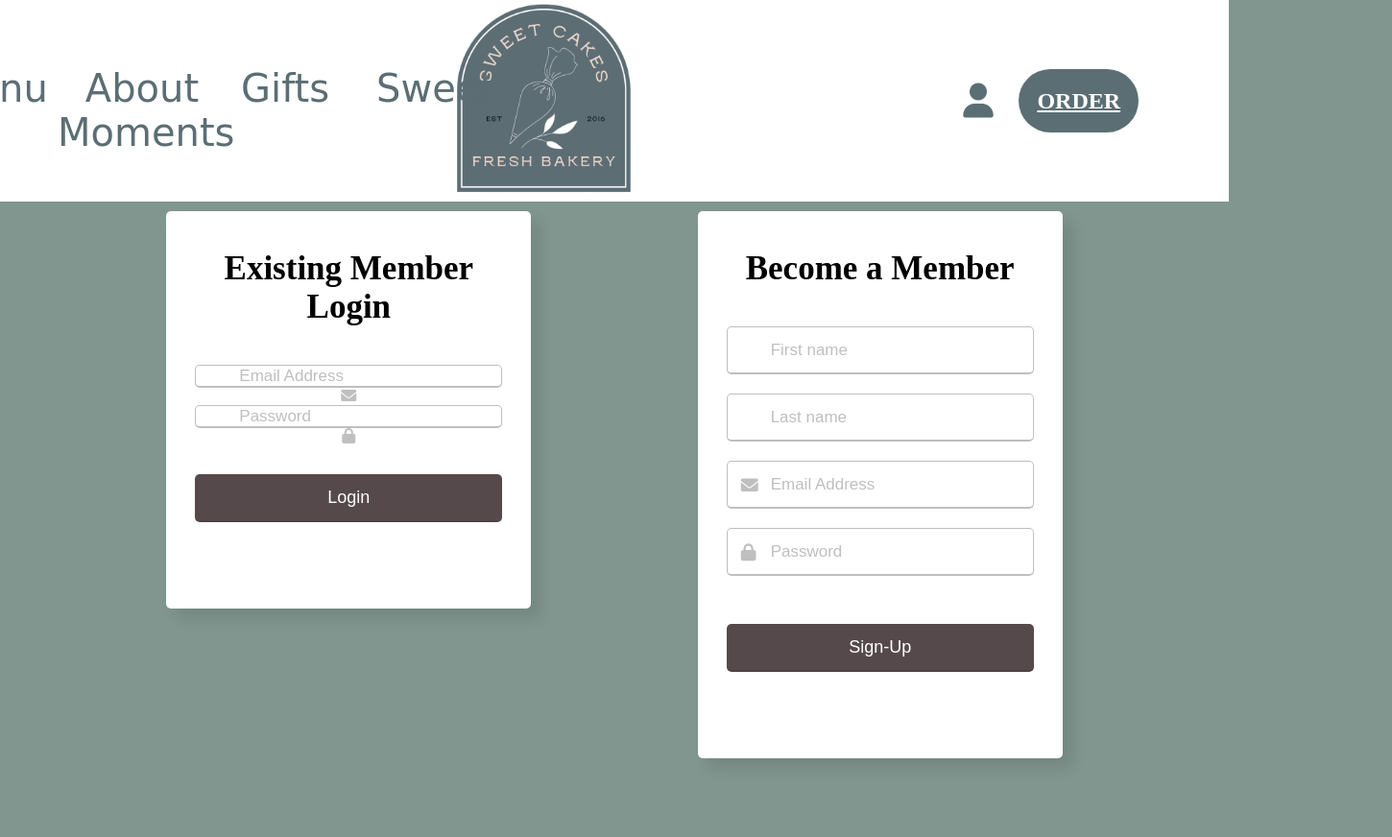
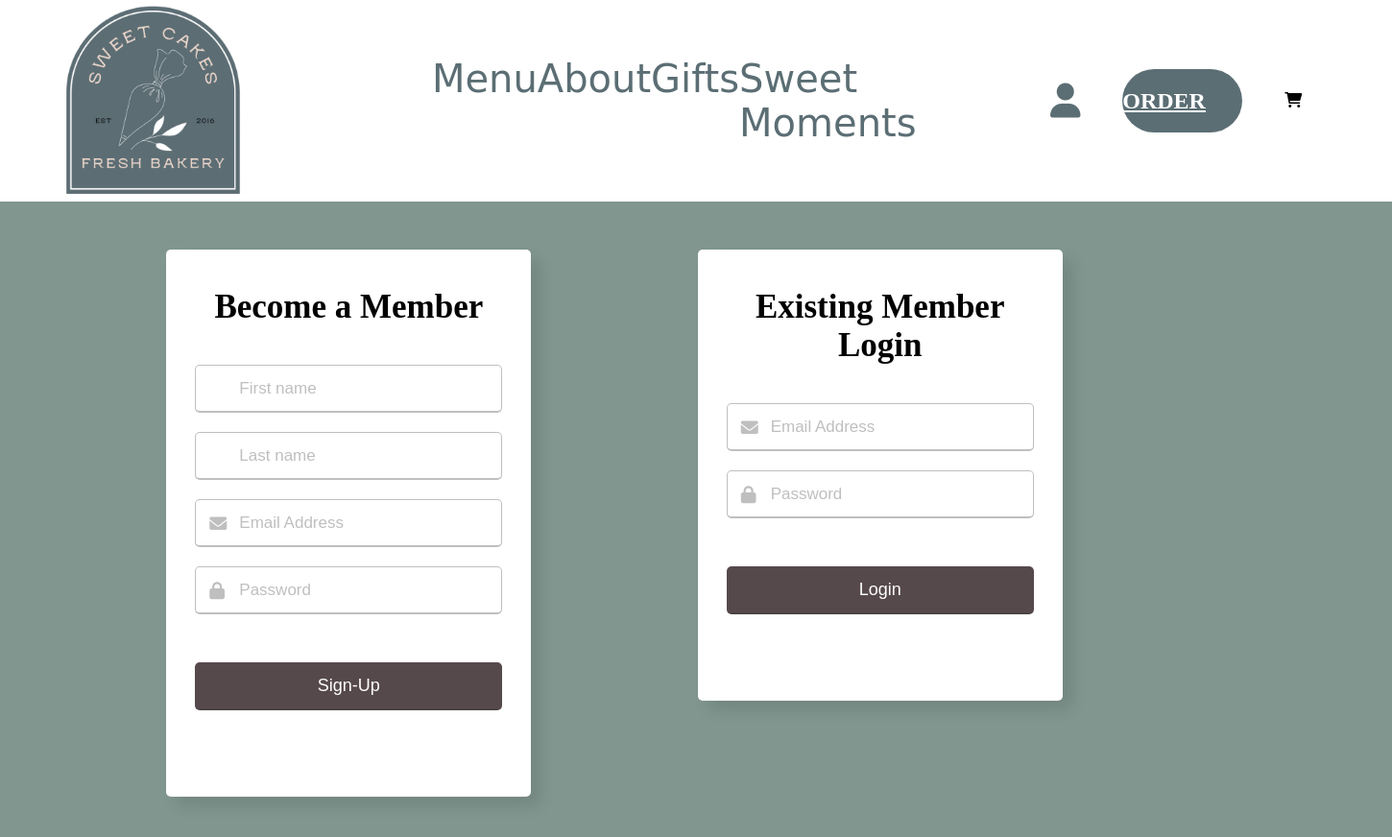
Before and after one commit to naboo731/final-bakery-project, a website: page client/login.html in a window 1280 px wide. Shown: the whole page at 96% size, 1450 px wide, since content can reach past the window. Before the commit the page ends 820 px from the top, so only its background shows below. Drawn offline with nearby package versions, Linux system fonts and the light colour scheme; a web font is replaced by a local one.

Commit message:
styling updated

```diff
--- a/client/login.html
+++ b/client/login.html
@@ -16,20 +16,42 @@
 </head>
 <body>
   <section id="main-heading">
-        <heading>
+    <div>
+      <heading id="logo-heading">
         <a href="home.html"><img src="../logo without background.png" id="logo"></a>
       </heading>
-         <a id="login-user-btn" class="fas fa-user" style="font-size:36px;color:#5b6e74" href="login.html"></a>
-         <a id="order-button" href="menu.html"><h2 id="order-link">ORDER</h2></a>
-         <div id="shoppingcart" class="fa fa-shopping-cart" style="font-size:36px;color:#5b6e74"></div>
-    </section>
-    <section id="nav-section">
-        <nav>
+    </div>
+    <div>
+      <nav class="nav-section">
         <a href="menu.html" id="menu-link-anchor">Menu</a>
         <a href="about.html" id="about-link-anchor">About</a>
         <a href="gifts.html" id="gifts-link-anchor">Gifts</a>
         <a href="sweetmoments.html" id="sweetmoments-link-anchor">Sweet Moments</a>
       </nav>
+    </div>
+    <div class="right-header">
+      <a id="login-user-btn" class="fas fa-user" style="font-size:36px;color:#5b6e74" href="login.html"></a>
+      <a id="order-button" href="menu.html"><h2 id="order-link">ORDER</h2></a>
+      <!-- cart -->
+      <div id="cart-info" class="">
+        <span><i class="fas fa-shopping-cart"></i></span>
+      </div>
+      <div id="cart" class="cart">
+        <!-- cart total -->
+        <div class="cart-total-container">
+          <h5 class="cart-total-title">TOTAL</h5>
+          <h5> $ <strong id="cart-total-num"></strong> </h5>
+        </div>
+        <!-- cart buttons -->
+        <div class="cart-buttons-container">
+          <button id="clear-cart" class="btn btn-outline-secondary btn-black text-uppercase">CLEAR CART</button>
+          <button id="checkout-btn" class="btn btn-outline-secondary text-uppercase btn-pink">CHECKOUT</button>
+        </div>
+      </div>
+    </div>
+    </div>
+  </div>
+</section>
 </section>
 
     <section class="login-sign-up">
@@ -37,17 +59,21 @@
         <div class="wrapper">
             <header>Existing Member Login</header>
             <form action="#">
-              <div class="field-email">
+              <div class="field email">
                 <div class="input-area">
                   <input type="text" placeholder="Email Address" id="login-email-input">
                   <i class="icon fas fa-envelope"></i>
+                  <i class="error error-icon fas fa-exclamation-circle"></i>
                 </div>
+                <div class="error error-txt">Email can't be blank</div>
               </div>
-              <div class="field-password">
+              <div class="field password">
                 <div class="input-area">
                   <input type="password" placeholder="Password" id="login-password-input">
                   <i class="icon fas fa-lock"></i>
+                  <i class="error error-icon fas fa-exclamation-circle"></i>
                 </div>
+                <div class="error error-txt">Password can't be blank</div>
               </div>
               <input type="submit" value="Login" class="loginbtn">
             </form>
--- a/client/styles.css
+++ b/client/styles.css
@@ -4,37 +4,52 @@ body {
 }
 
 #main-heading {
-  width: 100% vw;
+  width: 1450px;
   height: 210px;
-  background-color: #ffffff;
+  background-color: white;
+  display: flex;
+  flex-direction: row;
+  align-items: center;
+}
+
+.right-header {
+  width: 350px;
   display: flex;
   flex-direction: row;
   justify-content: space-evenly;
   align-items: center;
 }
+
+.nav-section {
+  width: 600px;
+  display: flex;
+  flex-direction: row;
+  justify-content: space-between;
+  align-content: space-between;
+}
+
 #logo {
   height: 450px;
+  display: flex;
   position: relative;
-  left: 210px;
+  right: 70px;
+}
+#logo-heading {
+  display: flex;
 }
 
 #order-button {
   color: #ffffff;
   background-color: #5b6e74;
   width: 125px;
+  text-align: center;
   border-radius: 500px;
-  position: relative;
-  left: 200px;
   display: flex;
-  justify-content: center;
 }
 #order-button:hover {
   cursor: pointer;
   color: #5b6e74;
   background-color: #ffffff;
-}
-#order-link-anchor {
-  text-decoration: none;
 }
 
 * {
@@ -218,21 +233,10 @@ body {
   top: 40px;
 }
 
-#nav-section {
-  height: 10px;
-  width: 600px;
-  display: flex;
-  flex-direction: row;
-  justify-content: space-evenly;
-  align-items: center;
-  position: relative;
-  bottom: 100px;
-}
 #menu-link-anchor {
   text-decoration: none;
+  display: flex;
   font-family: "Licorice", cursive;
-  position: relative;
-  right: 60px;
   font-size: 40px;
   color: #5b6e74;
 }
@@ -242,9 +246,8 @@ body {
 }
 #about-link-anchor {
   text-decoration: none;
-  position: relative;
+  display: flex;
   font-family: "Licorice", cursive;
-  right: 25px;
   font-size: 40px;
   color: #5b6e74;
 }
@@ -254,9 +257,8 @@ body {
 }
 #gifts-link-anchor {
   text-decoration: none;
-  position: relative;
+  display: flex;
   font-family: "Licorice", cursive;
-  left: 15px;
   font-size: 40px;
   color: #5b6e74;
 }
@@ -266,8 +268,7 @@ body {
 }
 #sweetmoments-link-anchor {
   text-decoration: none;
-  position: relative;
-  left: 60px;
+  display: flex;
   font-family: "Licorice", cursive;
   font-size: 40px;
   color: #5b6e74;
@@ -279,10 +280,10 @@ body {
 
 .login-btn:hover {
   cursor: pointer;
+  transform: scale(1.1);
 }
 #login-user-btn {
-  position: relative;
-  left: 300px;
+  display: flex;
 }
 #item-categories {
   display: flex;
@@ -303,6 +304,7 @@ body {
 .cat-btn:hover {
   cursor: pointer;
   color: #56494c;
+  transform: scale(1.2);
 }
 
 #all-btn {
@@ -434,8 +436,11 @@ body {
   width: 100px;
   height: 40px;
   position: relative;
-  bottom: 105px;
+  bottom: 110px;
+  left: 150px;
+  display: flex;
   font-family: "Open Sans Condensed", sans-serif;
+  text-align: center;
   border-radius: 50px;
   background-color: #5b6e74;
   color: white;
@@ -455,8 +460,8 @@ body {
 .show-cart {
   width: 400px;
   padding: 2rem 1.5rem;
-  position: relative;
-  top: 250px;
+  position: fixed;
+  top: 150px;
   z-index: 2;
 }
 
@@ -494,9 +499,14 @@ body {
 .login-sign-up {
   display: flex;
   width: 100%;
-  height: 600px;
+  height: 700px;
   justify-content: space-evenly;
-  flex-direction: row;
+  flex-direction: row-reverse;
+  position: relative;
+  top: 50px;
+}
+#login-email-input {
+  height: 50px;
 }
 ::selection {
   color: #fff;
@@ -627,7 +637,7 @@ form input[type="submit"] {
   transition: all 0.3s ease;
 }
 form input[type="submit"]:hover {
-  background: #56494c;
+  background: #5b6e74;
 }
 
 .img-fluid-rounded-circle {
```
Also changed, not shown: client/about.html (+32 -10 lines), client/gifts.html (+32 -11 lines), client/home.html (+31 -11 lines), client/menu.html (+16 -12 lines), client/sweetmoments.html (+32 -10 lines), client/userhomepage.html (+32 -10 lines). Lines whose indentation alone changed are shown as unchanged.
